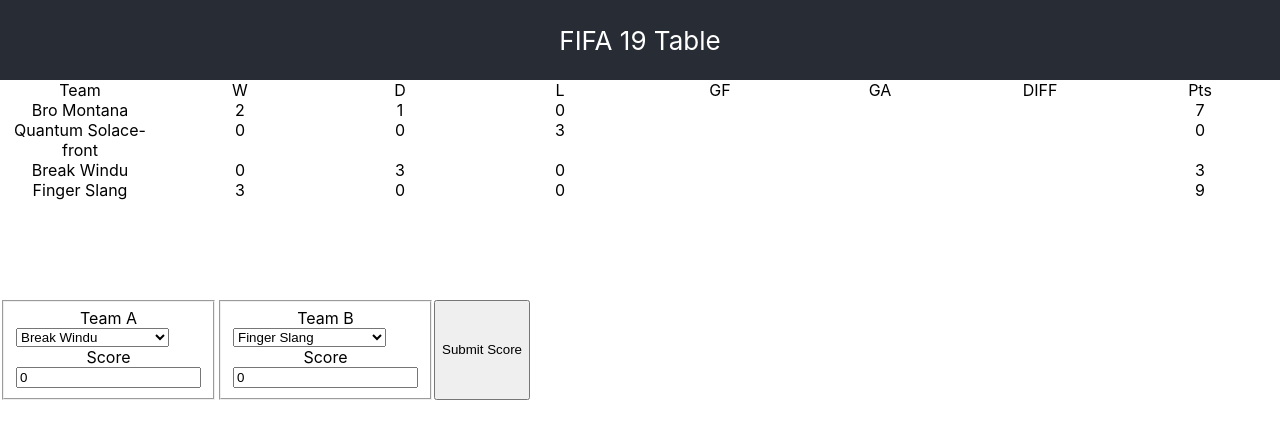
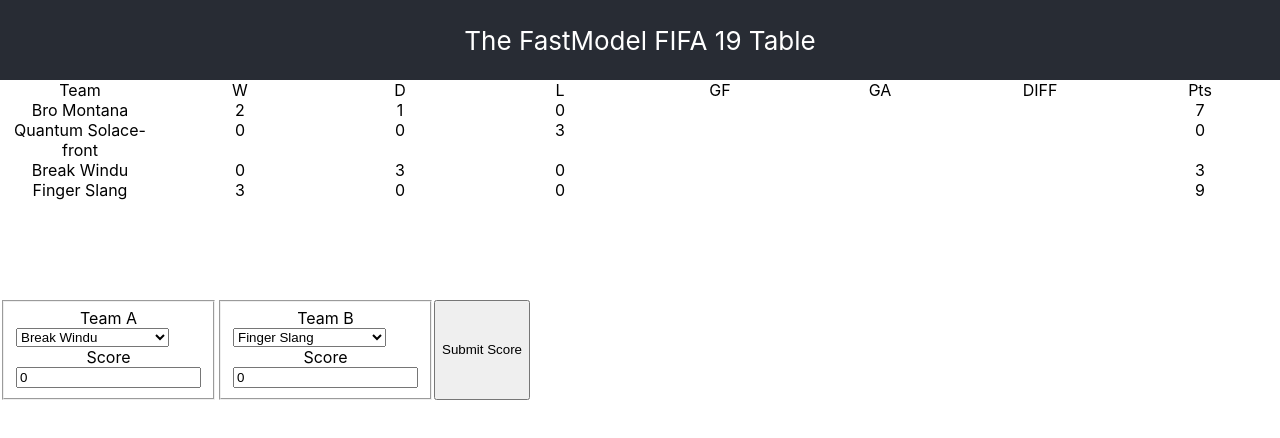
Before and after one commit to vinniewrote/office-fifa-tracking, a React (Create React App) app: page / in a window 1280 px wide. Shown: the top 438 px of the page. Built offline with nearby package versions, Linux system fonts and the light colour scheme.

Commit message:
small tweak

```diff
--- a/src/App.js
+++ b/src/App.js
@@ -6,9 +6,7 @@
   render() {
     return (
       <div className="App">
-        <header className="App-header">
-          FIFA 19 Table
-        </header>
+        <header className="App-header">The FastModel FIFA 19 Table</header>
         <Layout />
       </div>
     );
```
